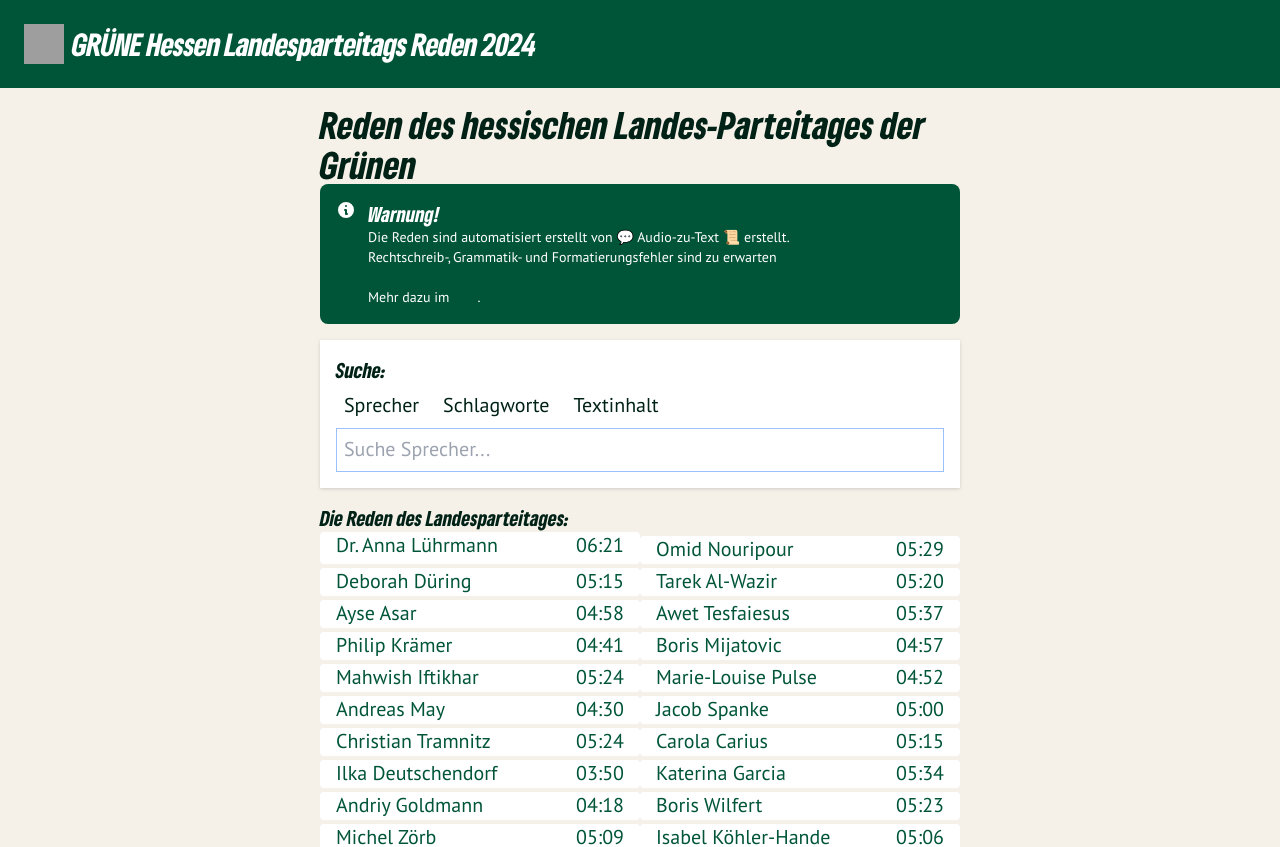
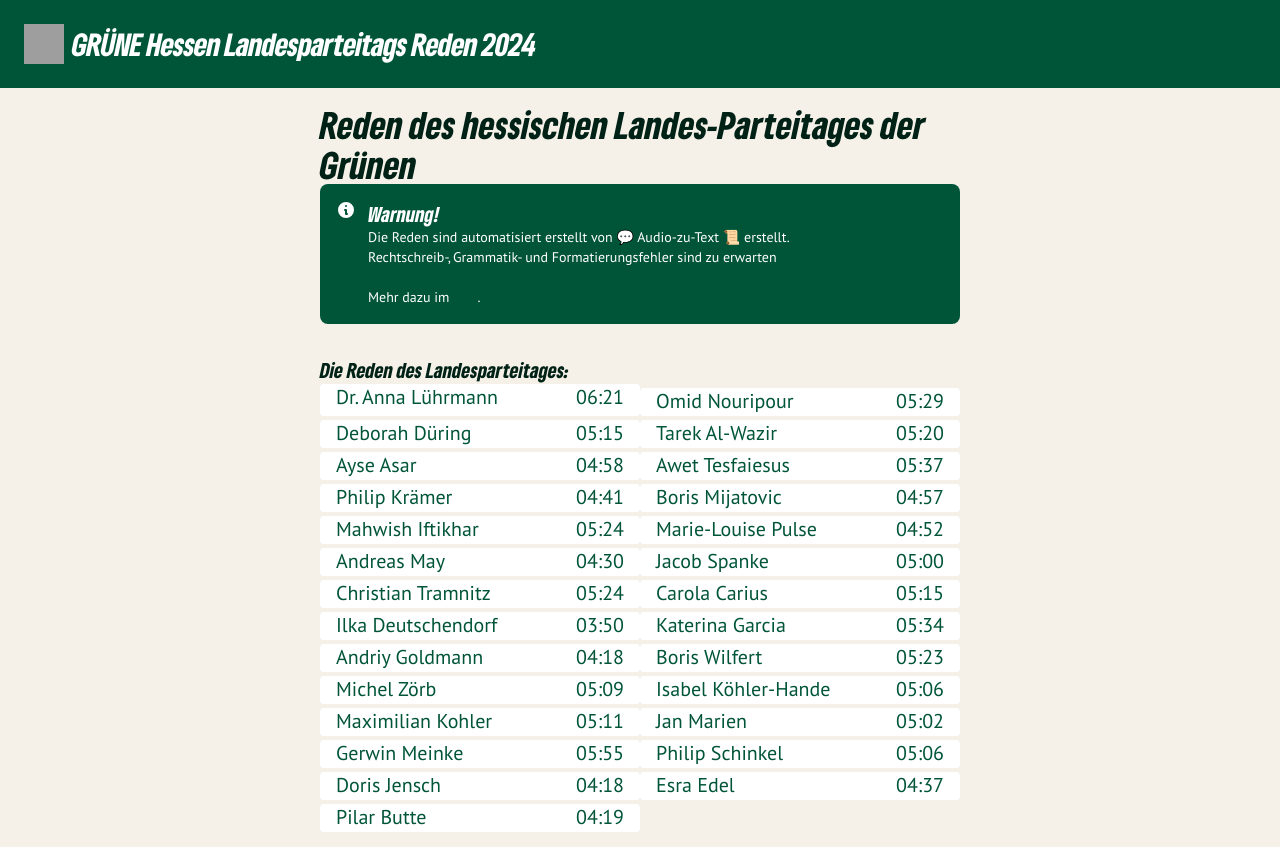
Before and after one commit to mzwoelfer/landesparteitag-reden-hessen-2024, a Vue app in the folder WEBPAGE/: page / in a window 1280 px wide. Shown: the top 847 px of the page. Built offline with nearby package versions, Linux system fonts and the light colour scheme; grey boxes are pictures that could not be loaded.

Commit message:
Remove search (#3)
Co-authored-by: mzwoelfer <>

```diff
--- a/WEBPAGE/src/views/HomeView.vue
+++ b/WEBPAGE/src/views/HomeView.vue
@@ -48,60 +48,6 @@ const speeches = computed(() => speechesStore.speeches);
 
       <warnung></warnung>
 
-      <div class="space-y-2 bg-white p-4 drop-shadow">
-        <h2>Suche:</h2>
-        <div class="flex space-x-2">
-          <button v-for="button in searchFilter" :key="button.id"
-            :class="button.active ? 'bg-gruene-magenta text-gruene-yellow' : 'bg-gruene-green-accent text-gruene-yellow'"
-            class="px-2 rounded" @click="setSearchFilter(button)">
-            {{ button.name }}
-          </button>
-        </div>
-        <input class="w-full bg-white text-gruene-green-accent p-2 ring-1 focus:ring-2 ring-gruene-magenta ring-inset"
-          type="text" v-model="searchQuery" :placeholder="activeSearchFilter.placeholder">
-
-        <ul v-if="searchQuery">
-          <li v-for="(speech, index) in filteredSpeeches" :key="index" v-show="index < maxResults">
-            <router-link :to="{
-              name: 'Speeches',
-              params: {
-                speaker: speech.name.replace(/\s/g, '_').toLowerCase(),
-              },
-              props: {
-                search_term: searchQuery
-              }
-            }" class="flex justify-between">
-              <p>
-                {{ speech.name }}
-              </p>
-              <p>
-                {{ speech.speak_time }}
-              </p>
-            </router-link>
-          </li>
-          <div v-show="filteredSpeeches.length > maxResults">
-            <button class="bg-gruene-magenta " @click="showAllResults = !showAllResults">{{ showAllResults ? 'Hide' :
-              'Zeige weitere' }} Resultate</button>
-            <ul v-show="showAllResults">
-              <li v-for="(speech, index) in filteredSpeeches" :key="index" v-show="index >= maxResults">
-                <router-link :to="{
-                  name: 'Speeches',
-                  params: {
-                    speaker: speech.name.replace(/\s/g, '_').toLowerCase()
-                  },
-                }" class="flex justify-between">
-                  <p>
-                    {{ speech.name }}
-                  </p>
-                  <p>
-                    {{ speech.speak_time }}
-                  </p>
-                </router-link>
-              </li>
-            </ul>
-          </div>
-        </ul>
-      </div>
 
       <!-- REDEN -->
 
```
